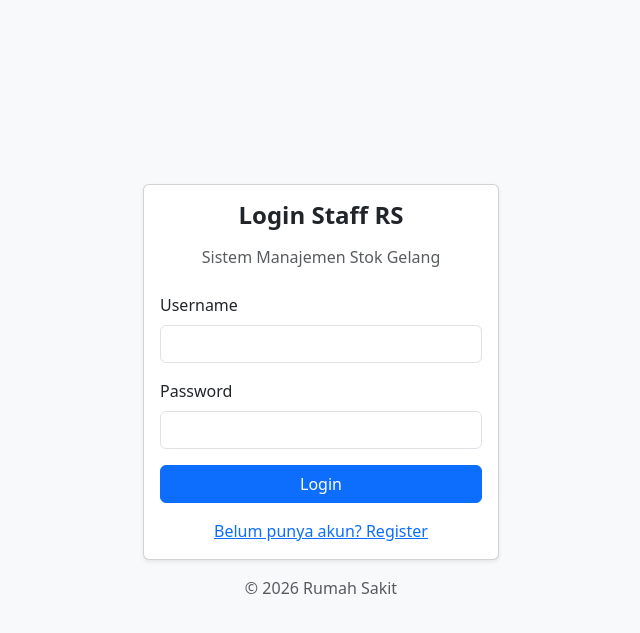
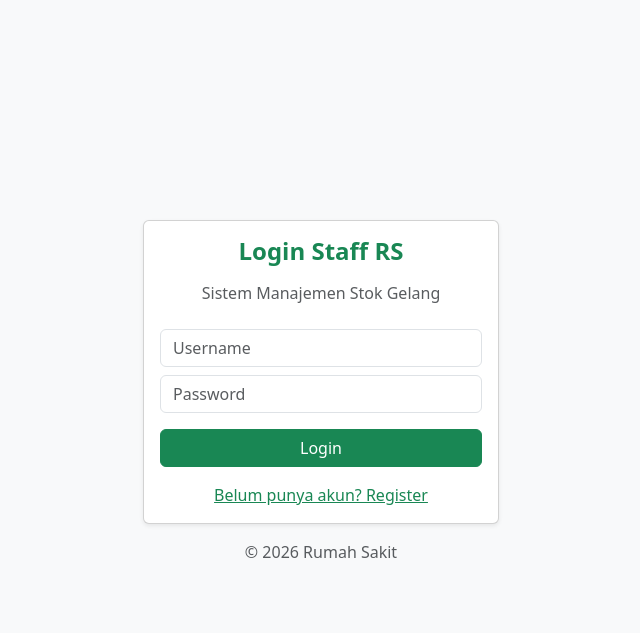
Before and after one commit to ReziBisma/Stock-Gudang-Gelang-Pasien-Rumah-Sakit-Soewondo, a PHP site: page / in a window 1280 px wide. Shown: the top 633 px of the page, without its empty margins (319-959 px from the left). Run offline with PHP 8.4, Linux system fonts and the light colour scheme; a stand-in replaces the project's code that opens the database connection.

Commit message:
add some to change thame

```diff
--- a/partials/sidebar.php
+++ b/partials/sidebar.php
@@ -24,8 +24,8 @@ $isOperator = ($_SESSION['role'] ?? '') === 'operator';
 
     <!-- HEADER -->
     <div class="bg-success text-white text-center py-4">
-        <h5 class="fw-bold mb-0">SISTEM STOK</h5>
-        <small>Rumah Sakit</small>
+        <h5 class="fw-bold mb-0">SISTEM STOK GELANG </h5>
+        <small>RSUD Soewondo</small>
     </div>
 
     <!-- MENU -->
--- a/views/login_view.php
+++ b/views/login_view.php
@@ -16,9 +16,10 @@
             <div class="card shadow-sm">
                 <div class="card-body">
 
-                    <h4 class="text-center mb-3 fw-bold">
+                    <h4 class="text-center mb-3 fw-bold text-success">
                         Login Staff RS
                     </h4>
+
                     <p class="text-center text-muted mb-4">
                         Sistem Manajemen Stok Gelang
                     </p>
@@ -30,30 +31,29 @@
                     <?php endif; ?>
 
                     <form method="post" action="">
-                        <div class="mb-3">
-                            <label class="form-label">Username</label>
-                            <input type="text" name="username"
-                                   class="form-control"
+                        <input type="text"
+                               name="username"
+                               class="form-control mb-2"
+                               placeholder="Username"
                                required>
-                        </div>
 
-                        <div class="mb-3">
-                            <label class="form-label">Password</label>
-                            <input type="password" name="password"
-                                   class="form-control"
+                        <input type="password"
+                               name="password"
+                               class="form-control mb-3"
+                               placeholder="Password"
                                required>
-                        </div>
 
-                        <div class="d-grid">
-                            <button name="login" class="btn btn-primary">
+                        <button name="login" class="btn btn-success w-100">
                             Login
                         </button>
-                        </div>
                     </form>
 
                     <div class="text-center mt-3">
-                            <a href="../controller/register.php">Belum punya akun? Register</a>
+                        <a href="../controller/register.php" class="text-success">
+                            Belum punya akun? Register
+                        </a>
                     </div>
+
                 </div>
             </div>
 
```
Lines whose indentation alone changed are shown as unchanged.
